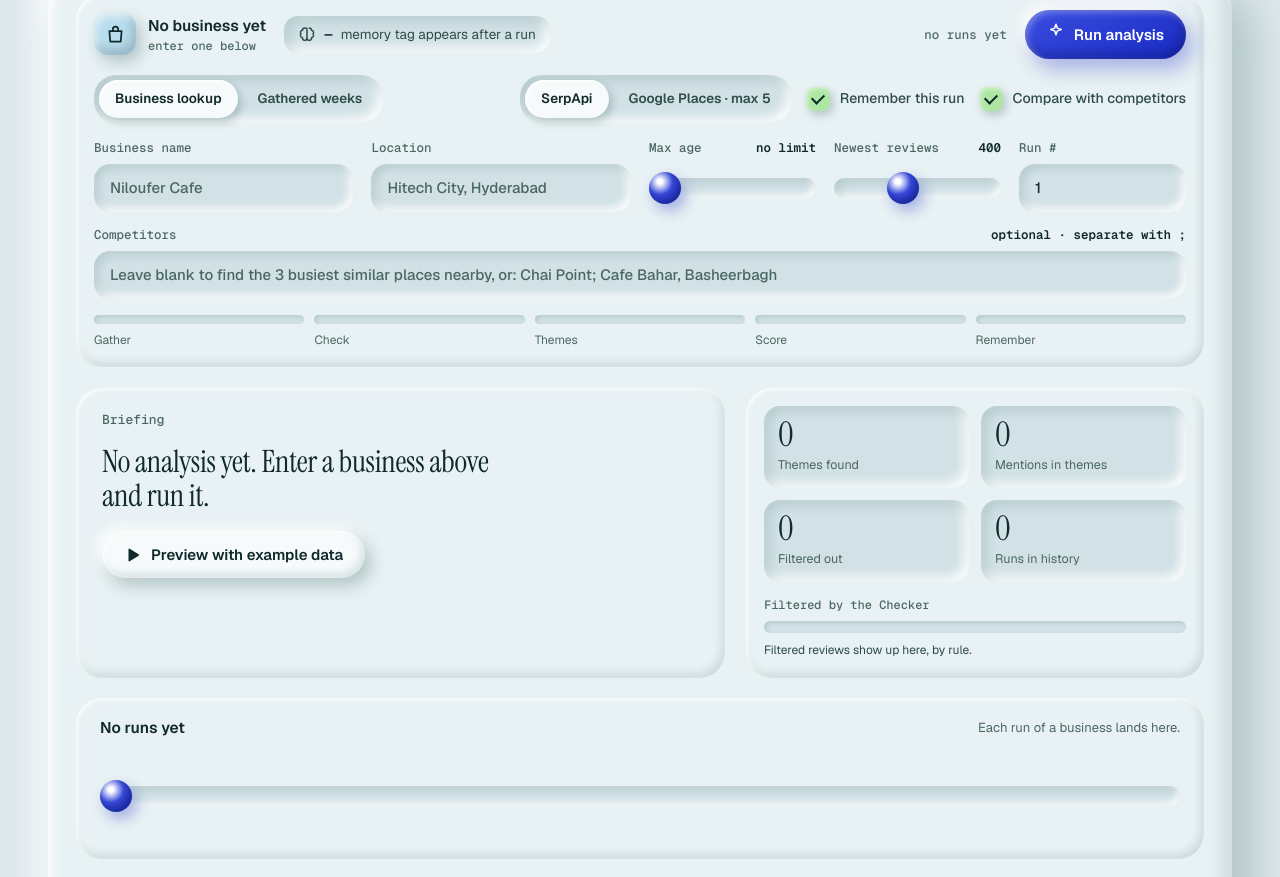
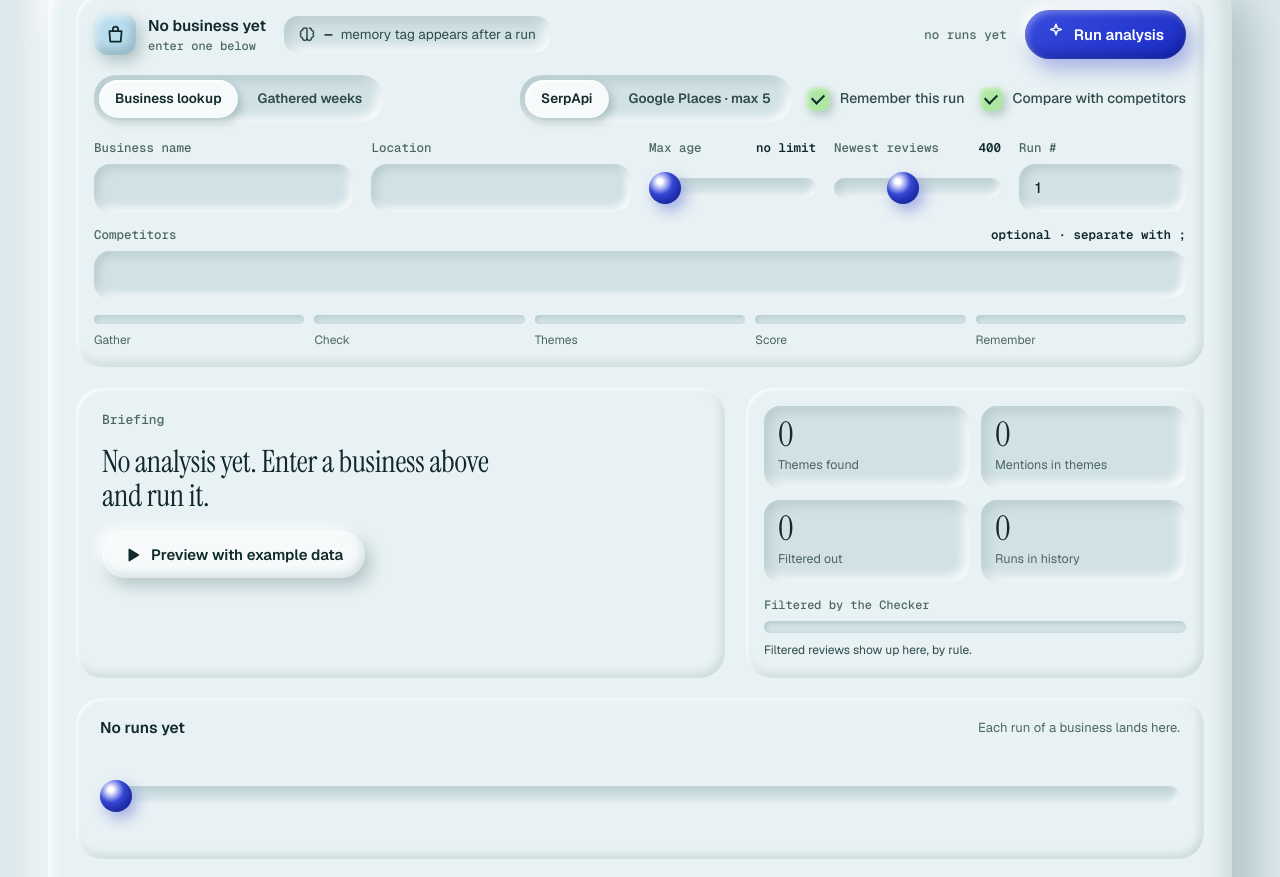
Before and after one commit to Syrthax/Feedback-Analyser, a plain HTML site: page frontend/index.html in a window 1280 px wide. Shown: the part 4334-5211 px from the top of the page. Drawn offline with nearby package versions, Linux system fonts and the light colour scheme; no server answers.

Commit message:
Remove placeholder text from the run form
The business, location, gathered-week business and competitors fields no
longer show example text. The two that explained what leaving them blank
does keep it as a hover tooltip.

Co-Authored-By: Claude Opus 5.5 <noreply@anthropic.com>

```diff
--- a/frontend/index.html
+++ b/frontend/index.html
@@ -168,14 +168,14 @@
             <label class="tick" title="Also read what customers say about similar places nearby, so each theme is scored against the local market"><input type="checkbox" id="fCompare" checked><span>Compare with competitors</span></label>
           </div>
           <div class="rf-grid">
-            <div class="fld f-name" data-for="shop"><label for="fName">Business name</label><input class="txt" id="fName" autocomplete="off" placeholder="Niloufer Cafe"></div>
-            <div class="fld f-loc" data-for="shop"><label for="fLoc">Location</label><input class="txt" id="fLoc" autocomplete="off" placeholder="Hitech City, Hyderabad"></div>
+            <div class="fld f-name" data-for="shop"><label for="fName">Business name</label><input class="txt" id="fName" autocomplete="off"></div>
+            <div class="fld f-loc" data-for="shop"><label for="fLoc">Location</label><input class="txt" id="fLoc" autocomplete="off"></div>
             <div class="fld f-mon" data-for="shop"><label for="fMonths">Max age <output id="oMonths" for="fMonths"></output></label><input type="range" id="fMonths" min="0" max="24" step="1" value="0"></div>
             <div class="fld f-lim" data-for="shop"><label for="fLimit">Newest reviews <output id="oLimit" for="fLimit"></output></label><input type="range" id="fLimit" min="10" max="1000" step="10" value="400"></div>
             <div class="fld f-run" data-for="shop"><label for="fRun">Run #</label><input class="txt" id="fRun" type="number" min="1" step="1" value="1"></div>
-            <div class="fld f-biz" data-for="week" hidden><label for="fBiz">Business</label><input class="txt" id="fBiz" autocomplete="off" placeholder="Leave blank for the one in gatherer_config.json"></div>
+            <div class="fld f-biz" data-for="week" hidden><label for="fBiz">Business</label><input class="txt" id="fBiz" title="Leave blank for the business in gatherer_config.json" autocomplete="off"></div>
             <div class="fld f-week" data-for="week" hidden><label for="fWeek">Week #</label><input class="txt" id="fWeek" type="number" min="1" step="1" value="1"></div>
-            <div class="fld f-comp" data-for="shop"><label for="fComp">Competitors <output>optional · separate with ;</output></label><input class="txt" id="fComp" autocomplete="off" placeholder="Leave blank to find the 3 busiest similar places nearby, or: Chai Point; Cafe Bahar, Basheerbagh"></div>
+            <div class="fld f-comp" data-for="shop"><label for="fComp">Competitors <output>optional · separate with ;</output></label><input class="txt" id="fComp" title="Leave blank to find the 3 busiest similar places nearby, or name them, e.g. Chai Point; Cafe Bahar, Basheerbagh" autocomplete="off"></div>
           </div>
           <p class="rf-msg" id="rfMsg" role="status" hidden></p>
           <div class="recent" id="recent" hidden></div>
```
